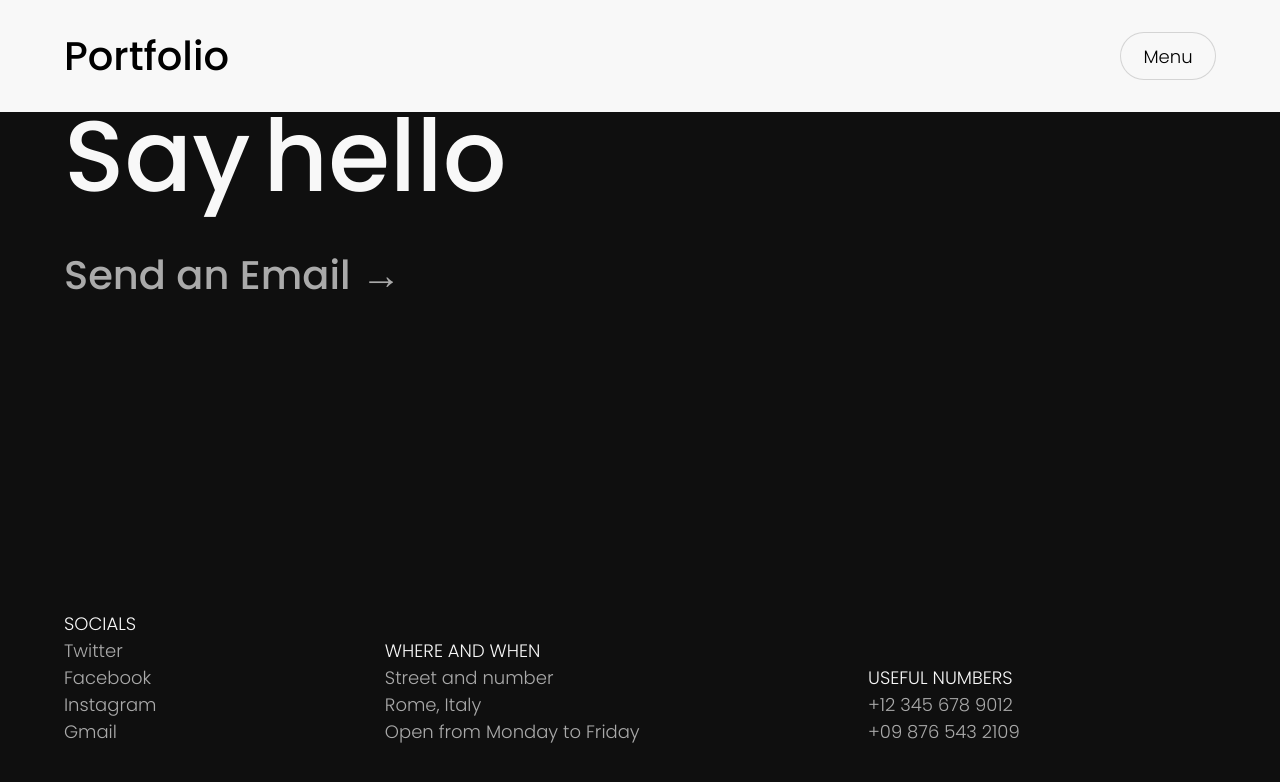
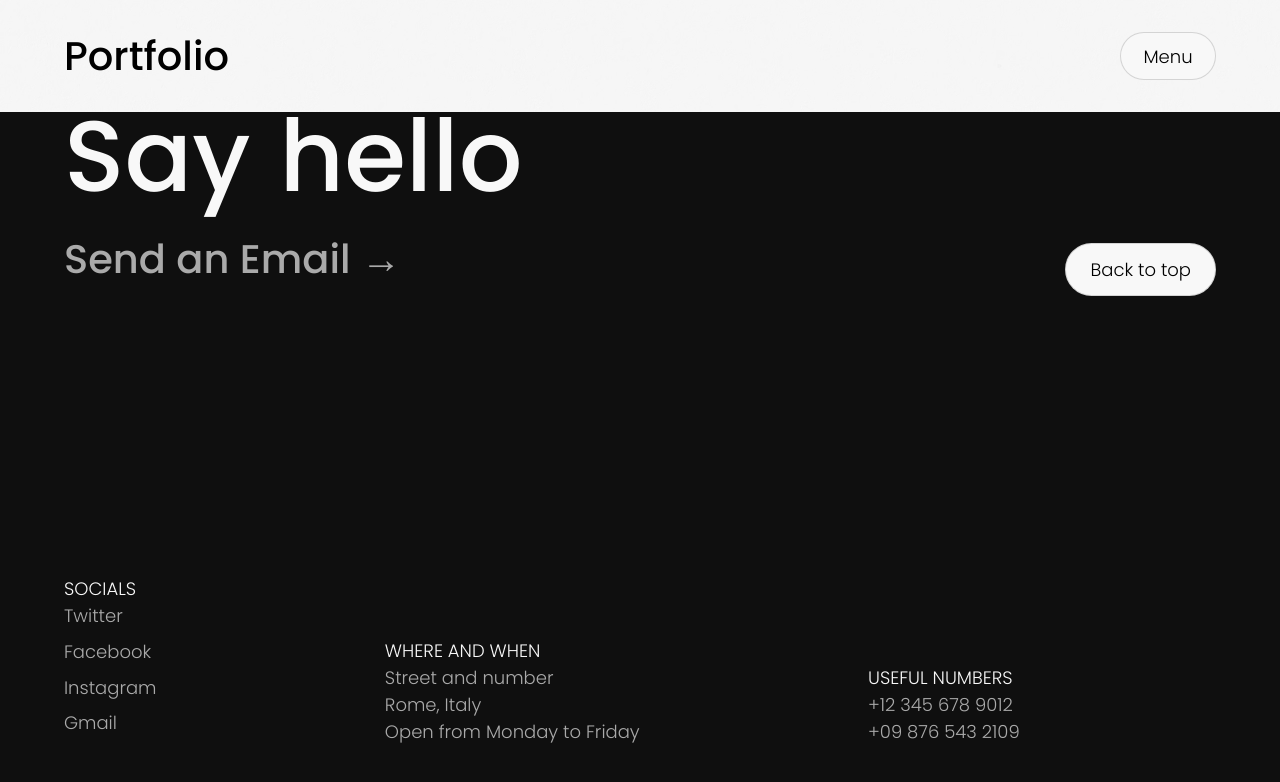
Before and after one commit to maelacudini/portfolio, a Next.js app: page /work in a window 1280 px wide. Shown: the top 782 px of the page. Built offline with nearby package versions, Linux system fonts and the light colour scheme.

Commit message:
edit home

```diff
--- a/components/common/customLink/customLink.module.scss
+++ b/components/common/customLink/customLink.module.scss
@@ -26,6 +26,7 @@
   align-items: flex-start;
   height: 100%;
   width: 100%;
+  margin-bottom: 3%;
   transform-style: preserve-3d;
   transition: transform 0.75s cubic-bezier(0.76, 0, 0.24, 1);
 
@@ -35,7 +36,7 @@
     &:nth-of-type(2) {
       position: absolute;
       transform-origin: bottom center;
-      transform: rotateX(-90deg) translateY(50%);
+      transform: rotateX(-90deg) translateY(45%);
       opacity: 0;
     }
   }
--- a/components/common/footer/Footer.jsx
+++ b/components/common/footer/Footer.jsx
@@ -27,8 +27,13 @@ export default function Footer() {
     <motion.footer style={{ y }} ref={ref} className={style.footer}>
       <div className={style.main}>
         <div className={style.hello}>
-          <Title paragraph={"Say hello"} classes={"h1 white"} />
-          <CustomLink link={contact} classes={"h3 gray"} />
+          <div>
+            <Title paragraph={"Say hello"} classes={"h1 white"} />
+            <CustomLink link={contact} classes={"h3 gray"} />
+          </div>
+          <button className="btn" onClick={backtotop}>
+            Back to top
+          </button>
         </div>
 
         <div className={style.end}>
--- a/components/common/footer/footer.module.scss
+++ b/components/common/footer/footer.module.scss
@@ -1,7 +1,7 @@
 .footer {
   position: relative;
   background-color: #0f0f0f;
-  z-index: -1;
+  z-index: 1;
 
   .main {
     width: 100%;
@@ -12,11 +12,20 @@
     display: flex;
     flex-direction: column;
     justify-content: space-between;
+    gap: 5lvh;
 
     .hello {
       display: flex;
-      flex-direction: column;
+      justify-content: space-between;
+      align-items: flex-end;
+      flex-wrap: wrap;
       gap: 2rem;
+
+      div {
+        display: flex;
+        flex-direction: column;
+        gap: 1rem;
+      }
     }
 
     .end {
--- a/components/common/header/header.module.scss
+++ b/components/common/header/header.module.scss
@@ -4,6 +4,7 @@
   right: 0;
   top: 0;
   background-color: #f8f8f8;
+  background-image: url("../../../public/general/bg-grain.png");
   z-index: 100;
 
   .main {
--- a/components/common/slidingText/slidindText.module.scss
+++ b/components/common/slidingText/slidindText.module.scss
@@ -4,6 +4,7 @@
   overflow: hidden;
   display: flex;
   position: relative;
+  z-index: 2;
 
   .slider {
     white-space: nowrap;
--- a/components/home/hero/hero.module.scss
+++ b/components/home/hero/hero.module.scss
@@ -1,5 +1,5 @@
 .hero {
-  min-height: calc(50lvh + 10lvh);
+  min-height: calc(70lvh + 10lvh);
   max-width: 90rem;
   padding: 5lvh 5lvw;
   margin: 0 auto;
--- a/components/home/vision/vision.module.scss
+++ b/components/home/vision/vision.module.scss
@@ -5,6 +5,8 @@
   display: flex;
   align-items: center;
   justify-content: center;
+  position: relative;
+  z-index: 2;
 
   .main {
     padding: 5lvh 5lvw;
--- a/utils/animations.js
+++ b/utils/animations.js
@@ -63,7 +63,7 @@ export const titletrans = {
     animate: i => ({
         y: '-5%',
         transition: {
-            duration: 0.25, ease: [0.33, 1, 0.68, 1], delay: i * 0.01
+            duration: 0.15, ease: [0.33, 1, 0.68, 1], delay: i * 0.01
         }
     }),
 }
```
